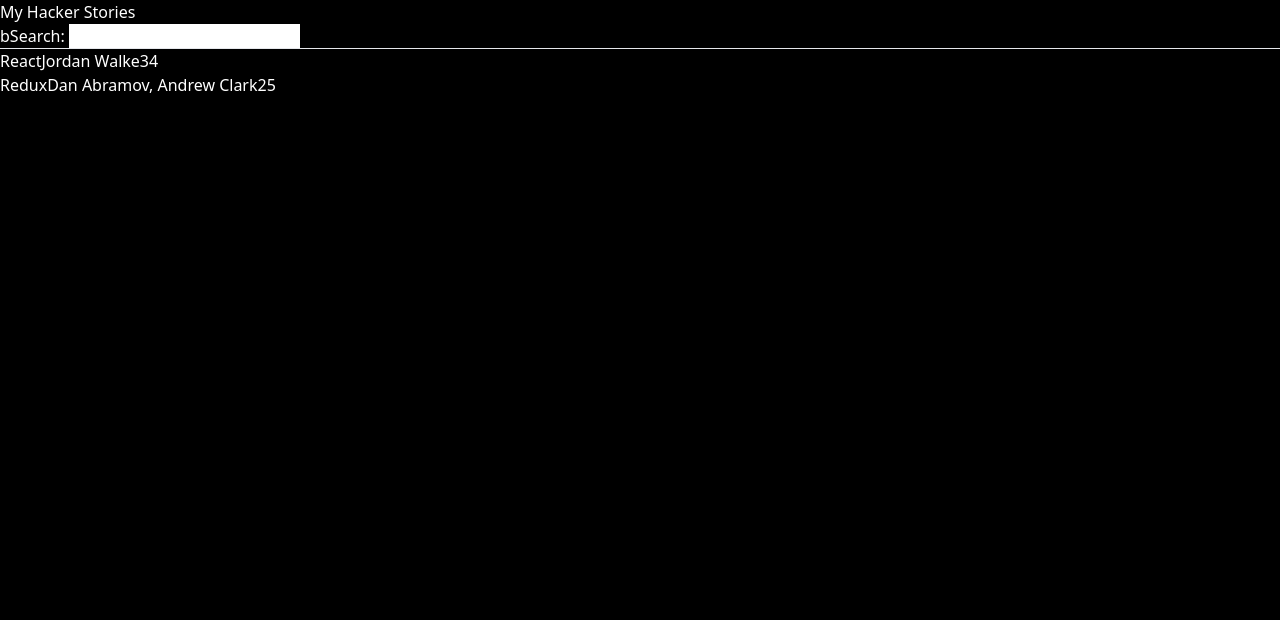
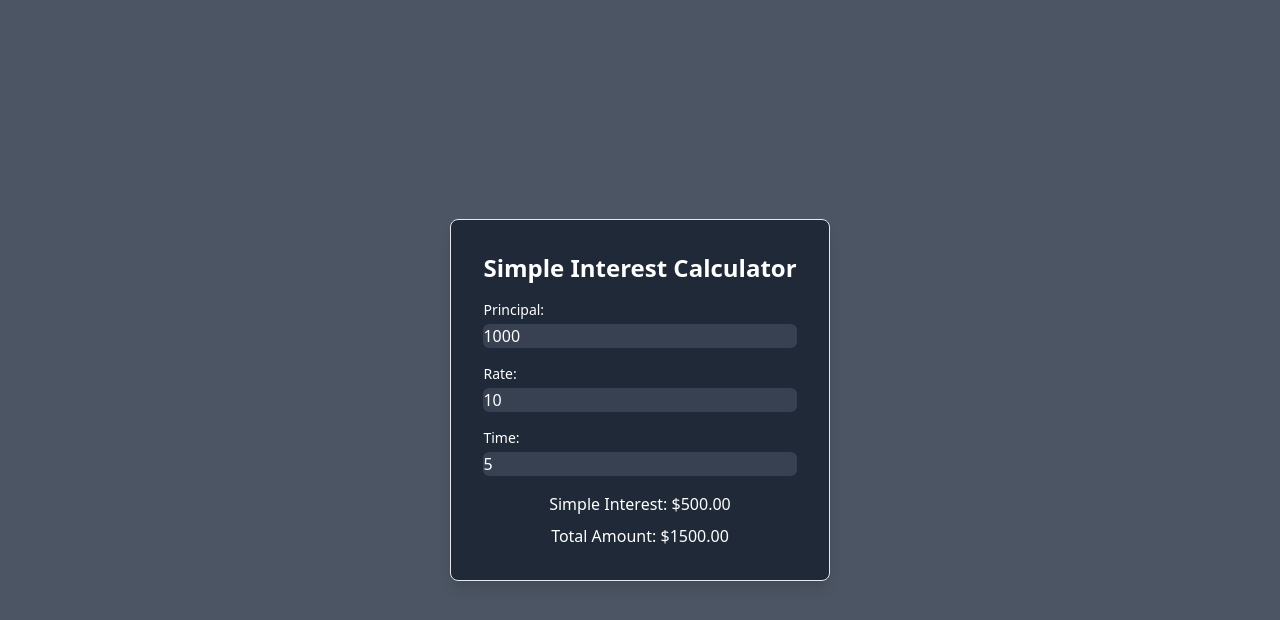
Before and after one commit to Sthasaurav/react-project, a React (Vite) app: page / in a window 1280 px wide. Shown: the top 620 px of the page. Built offline with nearby package versions, Linux system fonts and the light colour scheme.

Commit message:
simple intrest

```diff
--- a/index.html
+++ b/index.html
@@ -8,7 +8,7 @@
   <title>Vite + React</title>
 </head>
 
-<body style="background-color: #000 ">
+<body>
   <div id="root"></div>
   <script type="module" src="/src/main.jsx"></script>
 </body>
--- a/src/App.jsx
+++ b/src/App.jsx
@@ -1,48 +1,59 @@
-import * as React from 'react';
-
-const list = [
-  {
-    title: 'React',
-    url: 'https://reactjs.org/',
-    author: 'Jordan Walke',
-    num_comments: 3,
-    points: 4,
-    objectID: 0,
-  },
-  {
-    title: 'Redux',
-    url: 'https://redux.js.org/',
-    author: 'Dan Abramov, Andrew Clark',
-    num_comments: 2,
-    points: 5,
-    objectID: 1,
-  },
-];
+import React, { useState } from 'react';
 
 function App() {
+  const [principal, setPrincipal] = useState(1000);
+  const [rate, setRate] = useState(10);
+  const [time, setTime] = useState(5);
+  const [simpleInterest, setSimpleInterest] = useState(calculateSimpleInterest(principal, rate, time));
+  const [totalAmount, setTotalAmount] = useState(principal + simpleInterest);
+
+  function calculateSimpleInterest(principal, rate, time) {
+    return (principal * rate * time) / 100;
+  }
+
+  const handlePrincipal = (event) => {
+    const value = parseFloat(event.target.value);
+    setPrincipal(value);
+    const interest = calculateSimpleInterest(value, rate, time);
+    setSimpleInterest(interest);
+    setTotalAmount(value + interest);
+  };
+  const handleRate = (event) => {
+    const value = parseFloat(event.target.value);
+    setRate(value);
+    const interest = calculateSimpleInterest(principal, value, time);
+    setSimpleInterest(interest);
+    setTotalAmount(principal + interest);
+  };
+  const handleTime = (event) => {
+    const value = parseFloat(event.target.value);
+    setTime(value);
+    const interest = calculateSimpleInterest(principal, rate, value);
+    setSimpleInterest(interest);
+    setTotalAmount(principal + interest);
+  };
+
   return (
-    <div className="text-white">
-      <h1 class>My Hacker Stories</h1>b
-
-      <label htmlFor="search">Search: </label>
-      <input id="search" type="text" />
-
-      <hr />
-
-      <ul>
-        {list.map(function (item) {
-          return (
-            <li key={item.objectID}>
-              <span>
-                <a href={item.url}>{item.title}</a>
-              </span>
-              <span>{item.author}</span>
-              <span>{item.num_comments}</span>
-              <span>{item.points}</span>
-            </li>
-          );
-        })}
-      </ul>
+    <div className="bg-gray-600 min-h-screen flex justify-center items-center">
+      <div className="max-w-md mx-auto bg-gray-800 text-white p-8 border rounded-lg shadow-lg">
+        <h2 className="text-2xl font-semibold mb-4">Simple Interest Calculator</h2>
+        <div className="mb-4">
+          <label htmlFor="principle" className="block text-sm font-medium">Principal:</label>
+          <input type="text" value={principal} onChange={handlePrincipal} className="form-input mt-1 block w-full rounded-md bg-gray-700 text-white border-gray-600 focus:border-blue-300 focus:ring focus:ring-blue-200" />
+        </div>
+        <div className="mb-4">
+          <label htmlFor="rate" className="block text-sm font-medium">Rate:</label>
+          <input type="text" value={rate} onChange={handleRate} className="form-input mt-1 block w-full rounded-md bg-gray-700 text-white border-gray-600 focus:border-blue-300 focus:ring focus:ring-blue-200" />
+        </div>
+        <div className="mb-4">
+          <label htmlFor="time" className="block text-sm font-medium">Time:</label>
+          <input type="text" value={time} onChange={handleTime} className="form-input mt-1 block w-full rounded-md bg-gray-700 text-white border-gray-600 focus:border-blue-300 focus:ring focus:ring-blue-200" />
+        </div>
+        <div className="text-center">
+          <p className="mb-2">Simple Interest: ${simpleInterest.toFixed(2)}</p>
+          <p>Total Amount: ${totalAmount.toFixed(2)}</p>
+        </div>
+      </div>
     </div>
   );
 }
--- /dev/null
+++ b/src/usestate.jsx
@@ -0,0 +1,17 @@
+import * as React from 'react';
+
+function App() {
+    var x = 10;
+    function Favnum() {
+        const [update, setupdate] = usestate(0);
+
+
+    return (
+        <>
+            <h1 className='text-white'>Number {update}</h1>
+            {/* <button onClick()=>setupdate("20") className='text-white'>Number</button> */}
+        </>
+    )
+}
+}
+export default App;
```
Also changed, not shown: src/App1.jsx (added, +50 -0 lines).
